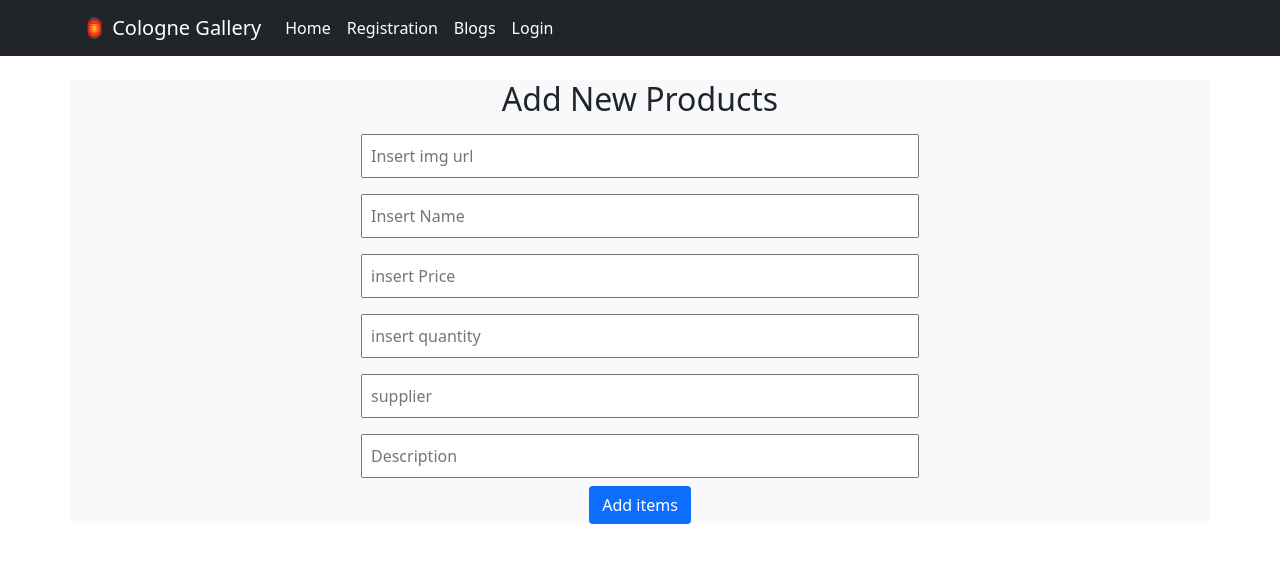
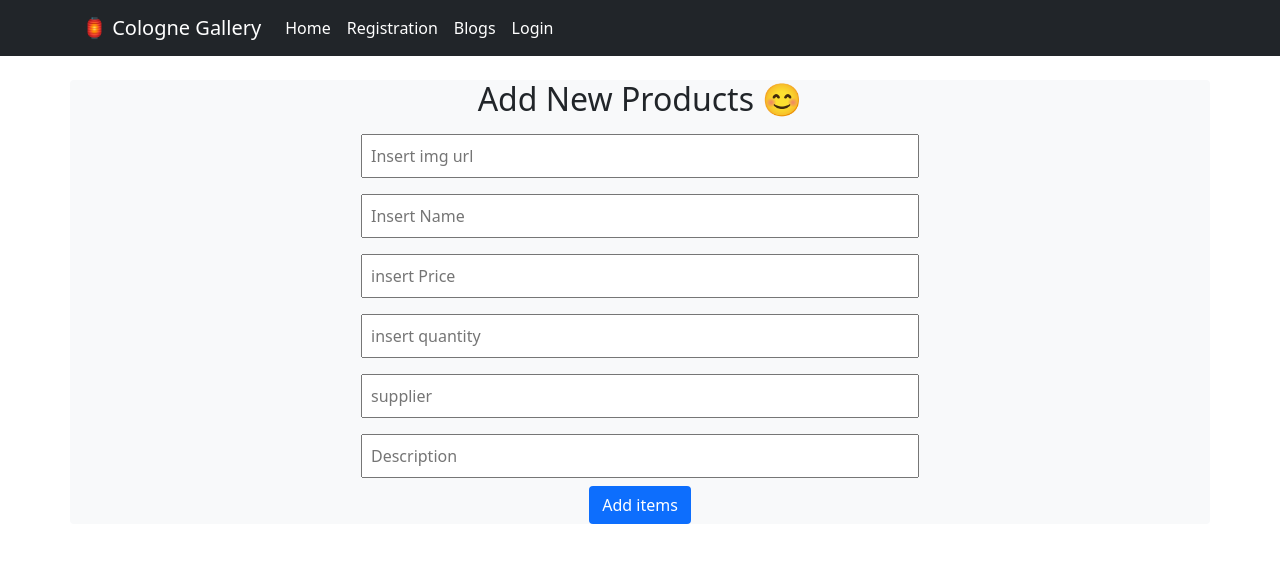
Before and after one commit to Shamsalfahad/-warehouse-management-client-side, a React (Create React App) app: page /addItems in a window 1280 px wide. Shown: the top 562 px of the page. Built offline with nearby package versions, Linux system fonts and the light colour scheme; no server answers.

Commit message:
Add New Products added

```diff
--- a/src/Components/Inventory/AddItems.js
+++ b/src/Components/Inventory/AddItems.js
@@ -27,7 +27,7 @@ const AddItems = () => {
   };
   return (
     <div className="bg-light rounded container mt-4 rounded">
-      <h2>Add New Products </h2>
+      <h2>Add New Products 😊 </h2>
       <form onSubmit={handleAddItems}>
         <input
           className="p-2 m-2 w-50"
```
